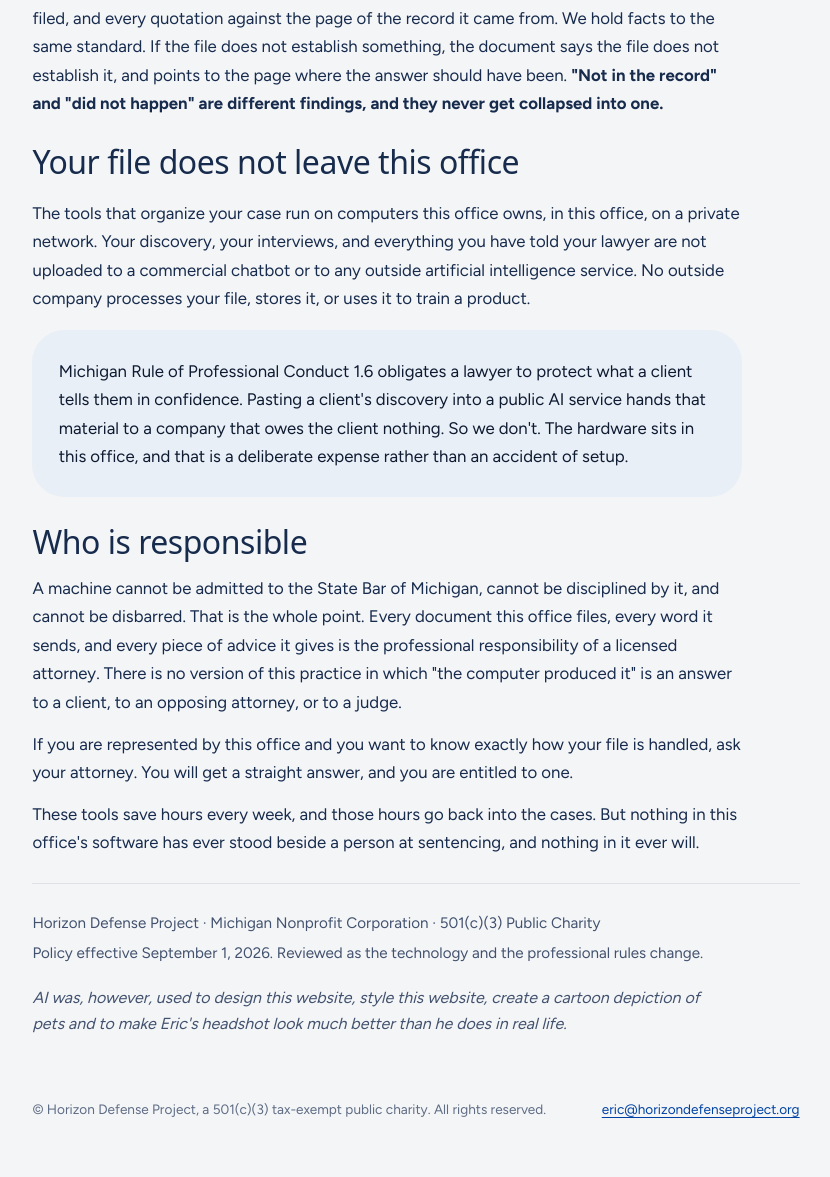
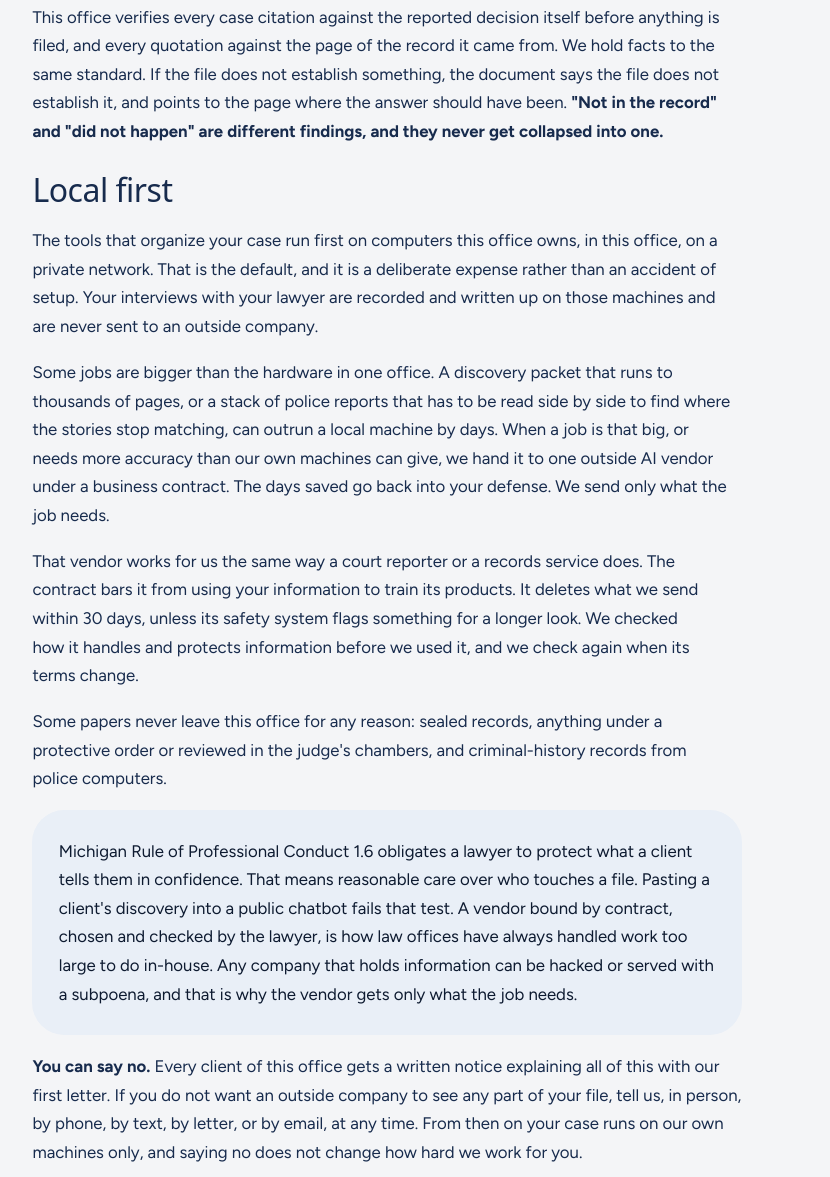
Before and after one commit to erik22233/Horizon-placeholder, a plain HTML site: page ai-use-policy.html in a window 1280 px wide. Shown: the part 1620-2797 px from the top of the page, without its empty margins (224-1054 px from the left). Before the commit the page ends 2766 px from the top, so only its background shows below. Drawn offline with Linux system fonts and the light colour scheme; a web font is replaced by a local one.

Commit message:
AI use policy: local first, one outside AI vendor under contract for big jobs (his approval 2026-11-18)

```diff
--- a/ai-use-policy.html
+++ b/ai-use-policy.html
@@ -6,7 +6,7 @@
 <meta name="theme-color" content="#0052cc" media="(prefers-color-scheme: light)">
 <meta name="theme-color" content="#14171c" media="(prefers-color-scheme: dark)">
 <title>How This Office Uses Artificial Intelligence | Horizon Defense Project</title>
-<meta name="description" content="Administrative work, on our own machines, with a lawyer answerable for every word.">
+<meta name="description" content="Our own machines first, a contracted vendor only when the job demands it, and a lawyer answerable for every word.">
 <link rel="canonical" href="https://horizondefenseproject.com/ai-use-policy.html">
 <link rel="icon" href="/assets/logo-mark.svg" type="image/svg+xml">
 <link rel="alternate icon" href="/assets/favicon-32.png" sizes="32x32" type="image/png">
@@ -14,7 +14,7 @@
 <meta property="og:type" content="website">
 <meta property="og:site_name" content="Horizon Defense Project">
 <meta property="og:title" content="AI Use Policy — Horizon Defense Project">
-<meta property="og:description" content="Administrative work, on our own machines, with a lawyer answerable for every word.">
+<meta property="og:description" content="Our own machines first, a contracted vendor only when the job demands it, and a lawyer answerable for every word.">
 <meta property="og:url" content="https://horizondefenseproject.com/ai-use-policy.html">
 <meta property="og:image" content="https://horizondefenseproject.com/assets/og.png">
 <meta property="og:image:width" content="1200">
@@ -22,7 +22,7 @@
 <meta property="og:image:alt" content="Horizon Defense Project — Detroit">
 <meta name="twitter:card" content="summary_large_image">
 <meta name="twitter:title" content="AI Use Policy — Horizon Defense Project">
-<meta name="twitter:description" content="Administrative work, on our own machines, with a lawyer answerable for every word.">
+<meta name="twitter:description" content="Our own machines first, a contracted vendor only when the job demands it, and a lawyer answerable for every word.">
 <meta name="twitter:image" content="https://horizondefenseproject.com/assets/og.png">
 <link rel="stylesheet" href="styles.css">
 <link rel="preconnect" href="https://fonts.googleapis.com">
@@ -85,7 +85,7 @@
     <header style="display: flex; flex-direction: column; gap: var(--space-4); align-items: flex-start">
       <h1 style="margin: 0; font-family: var(--font-heading); font-size: clamp(2.1rem, 5.2vw, 3.3rem); line-height: 1.05; color: var(--brand-ink); max-width: 24ch">How This Office Uses Artificial Intelligence</h1>
       <p style="margin: 0; font-family: 'Source Serif 4', Charter, Georgia, serif; font-size: 1rem; letter-spacing: 0.14em; text-transform: uppercase; color: var(--brand-ink)"><strong style="font-weight: 600">Horizon Defense Project</strong></p>
-      <p style="margin: 0; font-size: 1.15rem; line-height: 1.5; color: var(--color-accent-700)"><em>Administrative work, on our own machines, with a lawyer answerable for every word.</em></p>
+      <p style="margin: 0; font-size: 1.15rem; line-height: 1.5; color: var(--color-accent-700)"><em>Our own machines first, a contracted vendor only when the job demands it, and a lawyer answerable for every word.</em></p>
       <p style="margin: 0; font-size: 1.05rem; line-height: 1.7; color: var(--color-neutral-800); max-width: 66ch; text-wrap: pretty">Software helps run this office. It does not defend you. Every legal judgment in your case — what to investigate, what to file, what to argue in front of a judge, and what to tell you about your own choices — is made by a licensed Michigan attorney who has read your file.</p>
     </header>
 
@@ -116,9 +116,13 @@
     </section>
 
     <section style="display: flex; flex-direction: column; gap: var(--space-4)">
-      <h2 style="margin: 0; font-family: var(--font-heading); font-size: clamp(1.5rem, 3.2vw, 2rem); line-height: 1.15; color: var(--brand-ink)">Your file does not leave this office</h2>
-      <p style="margin: 0; font-size: 1.05rem; line-height: 1.7; color: var(--color-neutral-800); max-width: 66ch; text-wrap: pretty">The tools that organize your case run on computers this office owns, in this office, on a private network. Your discovery, your interviews, and everything you have told your lawyer are not uploaded to a commercial chatbot or to any outside artificial intelligence service. No outside company processes your file, stores it, or uses it to train a product.</p>
-      <blockquote class="card" style="margin: 0; padding: var(--space-6); background: var(--brand-ink-100); font-size: 1.05rem; line-height: 1.7; color: var(--brand-ink-700); max-width: 66ch; text-wrap: pretty">Michigan Rule of Professional Conduct 1.6 obligates a lawyer to protect what a client tells them in confidence. Pasting a client's discovery into a public AI service hands that material to a company that owes the client nothing. So we don't. The hardware sits in this office, and that is a deliberate expense rather than an accident of setup.</blockquote>
+      <h2 style="margin: 0; font-family: var(--font-heading); font-size: clamp(1.5rem, 3.2vw, 2rem); line-height: 1.15; color: var(--brand-ink)">Local first</h2>
+      <p style="margin: 0; font-size: 1.05rem; line-height: 1.7; color: var(--color-neutral-800); max-width: 66ch; text-wrap: pretty">The tools that organize your case run first on computers this office owns, in this office, on a private network. That is the default, and it is a deliberate expense rather than an accident of setup. Your interviews with your lawyer are recorded and written up on those machines and are never sent to an outside company.</p>
+      <p style="margin: 0; font-size: 1.05rem; line-height: 1.7; color: var(--color-neutral-800); max-width: 66ch; text-wrap: pretty">Some jobs are bigger than the hardware in one office. A discovery packet that runs to thousands of pages, or a stack of police reports that has to be read side by side to find where the stories stop matching, can outrun a local machine by days. When a job is that big, or needs more accuracy than our own machines can give, we hand it to one outside AI vendor under a business contract. The days saved go back into your defense. We send only what the job needs.</p>
+      <p style="margin: 0; font-size: 1.05rem; line-height: 1.7; color: var(--color-neutral-800); max-width: 66ch; text-wrap: pretty">That vendor works for us the same way a court reporter or a records service does. The contract bars it from using your information to train its products. It deletes what we send within 30 days, unless its safety system flags something for a longer look. We checked how it handles and protects information before we used it, and we check again when its terms change.</p>
+      <p style="margin: 0; font-size: 1.05rem; line-height: 1.7; color: var(--color-neutral-800); max-width: 66ch; text-wrap: pretty">Some papers never leave this office for any reason: sealed records, anything under a protective order or reviewed in the judge's chambers, and criminal-history records from police computers.</p>
+      <blockquote class="card" style="margin: 0; padding: var(--space-6); background: var(--brand-ink-100); font-size: 1.05rem; line-height: 1.7; color: var(--brand-ink-700); max-width: 66ch; text-wrap: pretty">Michigan Rule of Professional Conduct 1.6 obligates a lawyer to protect what a client tells them in confidence. That means reasonable care over who touches a file. Pasting a client's discovery into a public chatbot fails that test. A vendor bound by contract, chosen and checked by the lawyer, is how law offices have always handled work too large to do in-house. Any company that holds information can be hacked or served with a subpoena, and that is why the vendor gets only what the job needs.</blockquote>
+      <p style="margin: 0; font-size: 1.05rem; line-height: 1.7; color: var(--color-neutral-800); max-width: 66ch; text-wrap: pretty"><strong>You can say no.</strong> Every client of this office gets a written notice explaining all of this with our first letter. If you do not want an outside company to see any part of your file, tell us, in person, by phone, by text, by letter, or by email, at any time. From then on your case runs on our own machines only, and saying no does not change how hard we work for you.</p>
     </section>
 
     <section style="display: flex; flex-direction: column; gap: var(--space-3)">
@@ -130,7 +134,7 @@
 
     <div style="display: flex; flex-direction: column; gap: 6px; padding-top: var(--space-6); border-top: 1px solid var(--color-neutral-300); font-size: 0.95rem; line-height: 1.6; color: var(--color-neutral-700)">
       <span>Horizon Defense Project · Michigan Nonprofit Corporation · 501(c)(3) Public Charity</span>
-      <span>Policy effective September 1, 2026. Reviewed as the technology and the professional rules change.</span>
+      <span>Policy effective September 1, 2026. Revised November 18, 2026. Reviewed as the technology and the professional rules change.</span>
       <em style="margin-top: var(--space-3); font-size: 1rem; line-height: 1.65; color: var(--color-neutral-700); max-width: 66ch; text-wrap: pretty">AI was, however, used to design this website, style this website, create a cartoon depiction of pets and to make Eric's headshot look much better than he does in real life.</em>
     </div>
 
```
